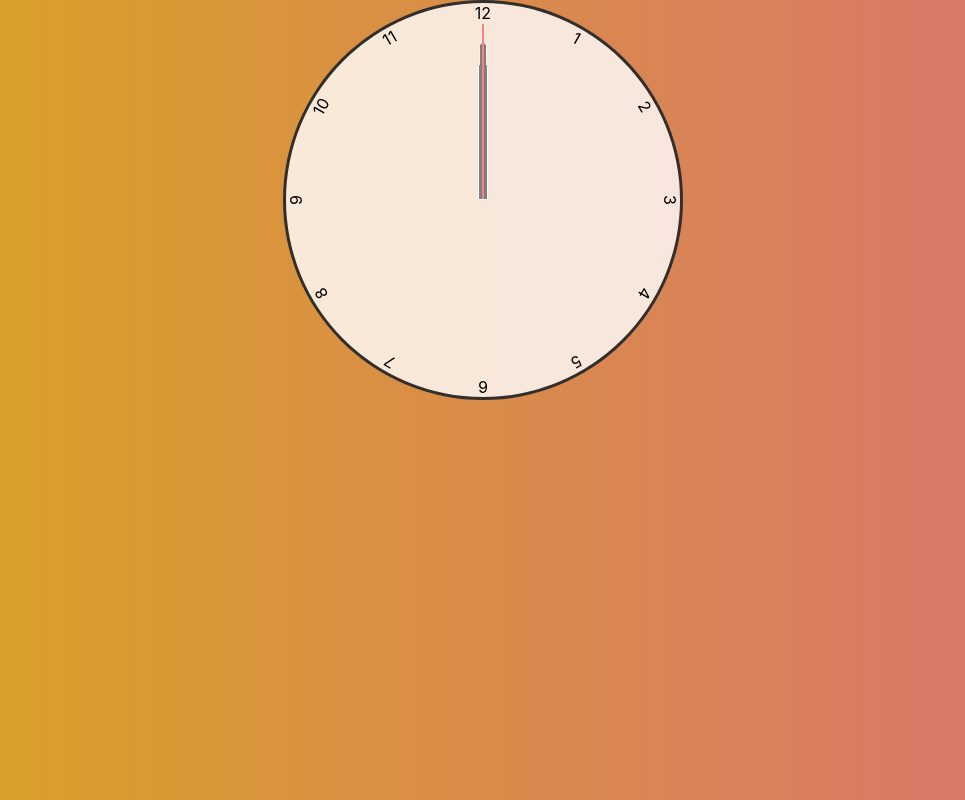
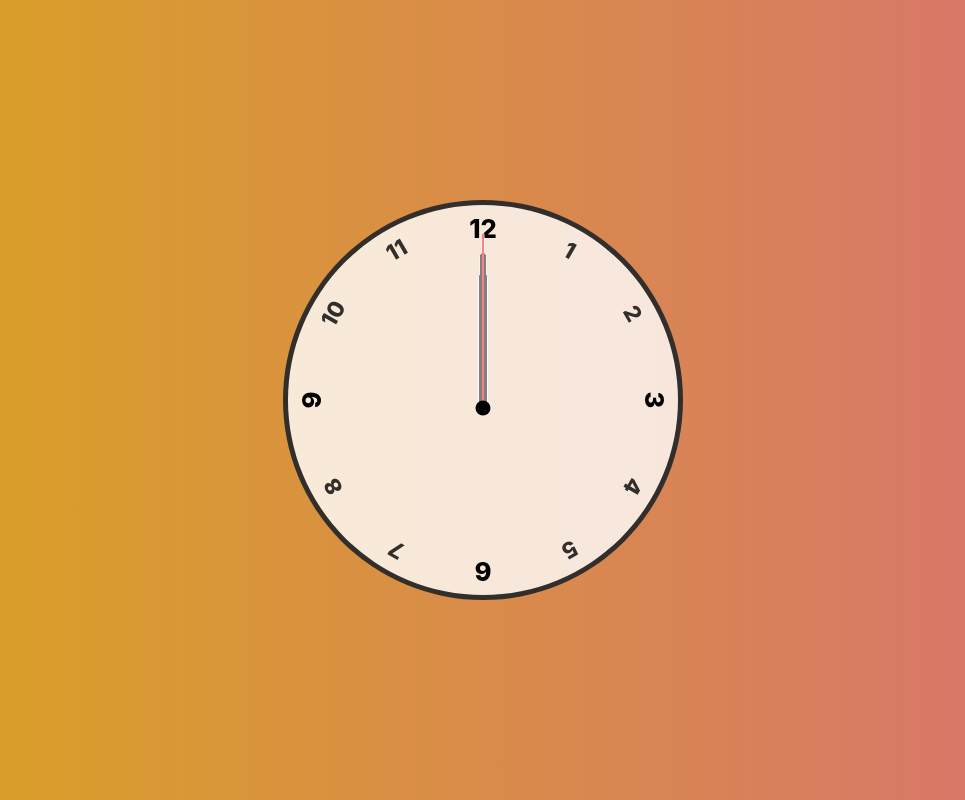
Before and after one commit to charlesmartinreed/what-time-is-now, a plain HTML site: page index.html in a window 1280 px wide. Shown: the whole page, without its empty margins (157-1122 px from the left). Drawn offline with Linux system fonts and the light colour scheme.

Commit message:
Make slight styling changes to clock face. Fix display: flex centering issue.

```diff
--- a/styles.css
+++ b/styles.css
@@ -18,7 +18,7 @@ body {
 
   display: flex;
   justify-content: center;
-  align-content: center;
+  align-items: center;
 }
 
 .clock {
@@ -26,8 +26,23 @@ body {
   height: 400px;
   background-color: rgba(255, 255, 255, 0.8);
   border-radius: 50%;
-  border: 3px solid rgba(0, 0, 0, 0.8);
+  border: 5px solid rgba(0, 0, 0, 0.8);
   position: relative;
+}
+
+.clock::after {
+  content: "";
+  position: absolute;
+  background-color: black;
+  z-index: 100;
+
+  top: calc(50% + 0.5rem);
+  left: 50%;
+  transform: translate(-50%, -50%);
+
+  width: 15px;
+  height: 15px;
+  border-radius: 50%;
 }
 
 .clock .clock-number {
@@ -36,9 +51,22 @@ body {
   position: absolute;
   width: 100%;
   height: 100%;
+  font-size: 1.4rem;
+  font-weight: 800;
+
+  opacity: 0.8;
+  padding: 0.5rem;
 
   text-align: center;
   transform: rotate(var(--rotation));
+}
+
+.clock .clock-number3,
+.clock .clock-number6,
+.clock .clock-number9,
+.clock .clock-number12 {
+  opacity: 1;
+  font-size: 1.6rem;
 }
 
 .clock .clock-number1 {
@@ -84,10 +112,14 @@ body {
   --rotation: 330deg;
 }
 
+.clock .clock-number12 {
+  --rotation: 360deg;
+}
+
 .clock .clock-hand {
   --rotation: 0;
   position: absolute;
-  bottom: 50%;
+  bottom: calc(50% - 0.5rem);
   left: 50%;
   transform-origin: bottom;
 
```
